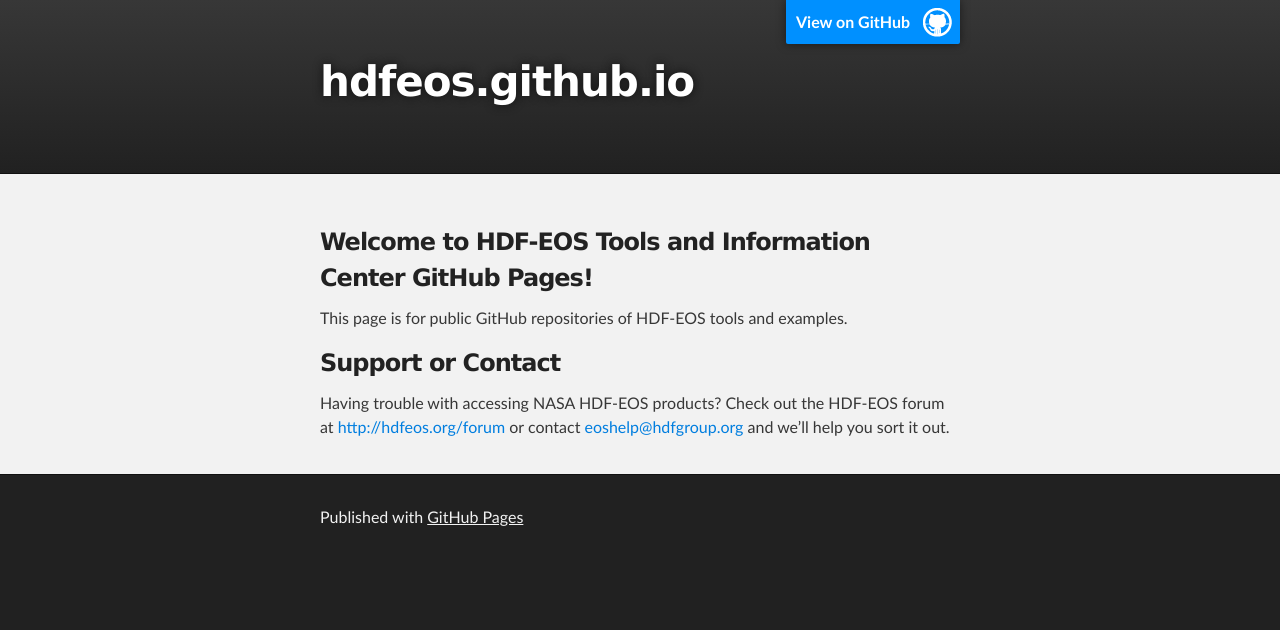
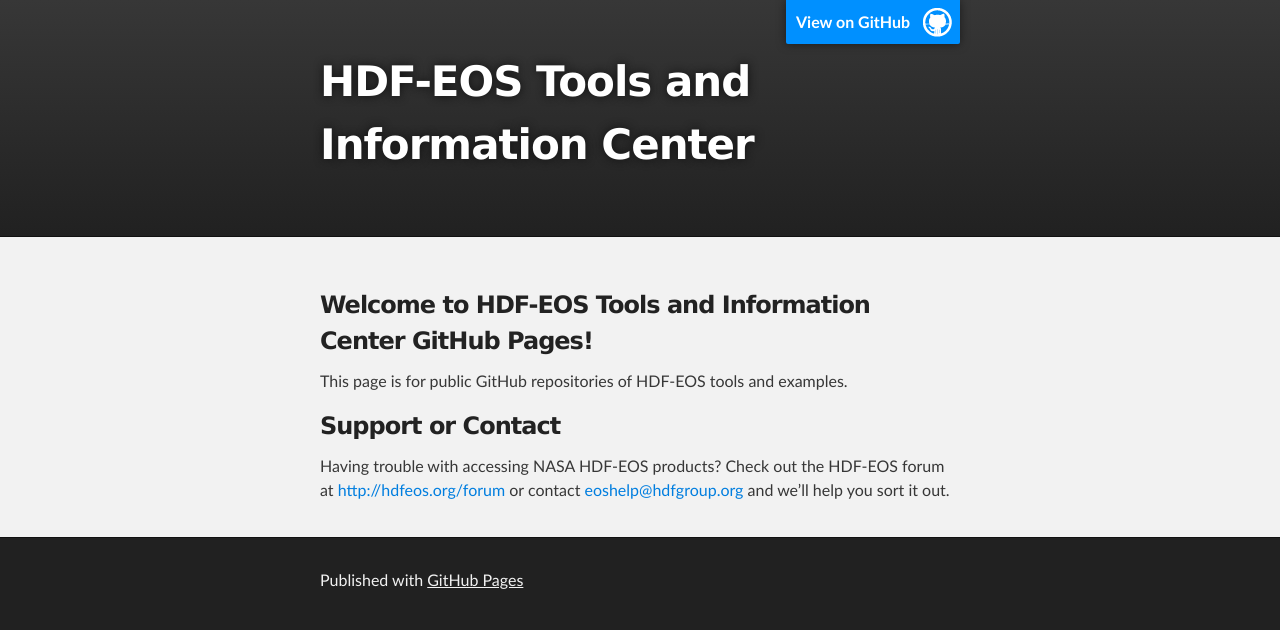
Before and after one commit to hdfeos/hdfeos.github.io, a plain HTML site: page index.html in a window 1280 px wide. Drawn offline with Linux system fonts and the light colour scheme.

Commit message:
docs: change title

```diff
--- a/index.html
+++ b/index.html
@@ -8,7 +8,7 @@
 
     <link rel="stylesheet" type="text/css" media="screen" href="stylesheets/stylesheet.css">
 
-    <title>HDF-EOS Tools and Information Center GitHub</title>
+    <title>HDF-EOS Tools and Information Center</title>
   </head>
 
   <body>
@@ -18,7 +18,7 @@
         <header class="inner">
           <a id="forkme_banner" href="https://github.com/hdfeos">View on GitHub</a>
 
-          <h1 id="project_title">hdfeos.github.io</h1>
+          <h1 id="project_title">HDF-EOS Tools and Information Center</h1>
           <h2 id="project_tagline"></h2>
 
         </header>
@@ -32,33 +32,7 @@
 Welcome to HDF-EOS Tools and Information Center GitHub Pages!</h3>
 
 <p>This page is for public GitHub repositories of HDF-EOS tools and examples.</p>
-<!--
-<pre>
-<code>
-$ cd your_repo_root/repo_name
-$ git fetch origin
-$ git checkout gh-pages
-</code>
-</pre>
 
-<p>If you're using the GitHub for Mac, simply sync your repository and you'll see the new branch.</p>
-
-<h3>
-<a name="designer-templates" class="anchor" href="#designer-templates"><span class="octicon octicon-link"></span></a>Designer Templates</h3>
-
-<p>We've crafted some handsome templates for you to use. Go ahead and continue to layouts to browse through them. You can easily go back to edit your page before publishing. After publishing your page, you can revisit the page generator and switch to another theme. Your Page content will be preserved if it remained markdown format.</p>
-
-<h3>
-<a name="rather-drive-stick" class="anchor" href="#rather-drive-stick"><span class="octicon octicon-link"></span></a>Rather Drive Stick?</h3>
-
-<p>If you prefer to not use the automatic generator, push a branch named <code>gh-pages</code> to your repository to create a page manually. In addition to supporting regular HTML content, GitHub Pages support Jekyll, a simple, blog aware static site generator written by our own Tom Preston-Werner. Jekyll makes it easy to create site-wide headers and footers without having to copy them across every page. It also offers intelligent blog support and other advanced templating features.</p>
-
-<h3>
-<a name="authors-and-contributors" class="anchor" href="#authors-and-contributors"><span class="octicon octicon-link"></span></a>Authors and Contributors</h3>
-
-<p>You can <a href="https://github.com/blog/821" class="user-mention">@mention</a> a GitHub username to generate a link to their profile. The resulting <code>&lt;a&gt;</code> element will link to the contributor's GitHub Profile. For example: In 2007, Chris Wanstrath (<a href="https://github.com/defunkt" class="user-mention">@defunkt</a>), PJ Hyett (<a href="https://github.com/pjhyett" class="user-mention">@pjhyett</a>), and Tom Preston-Werner (<a href="https://github.com/mojombo" class="user-mention">@mojombo</a>) founded GitHub.</p>
-
--->
 
 <h3>
 <a name="support-or-contact" class="anchor" href="#support-or-contact">
```
